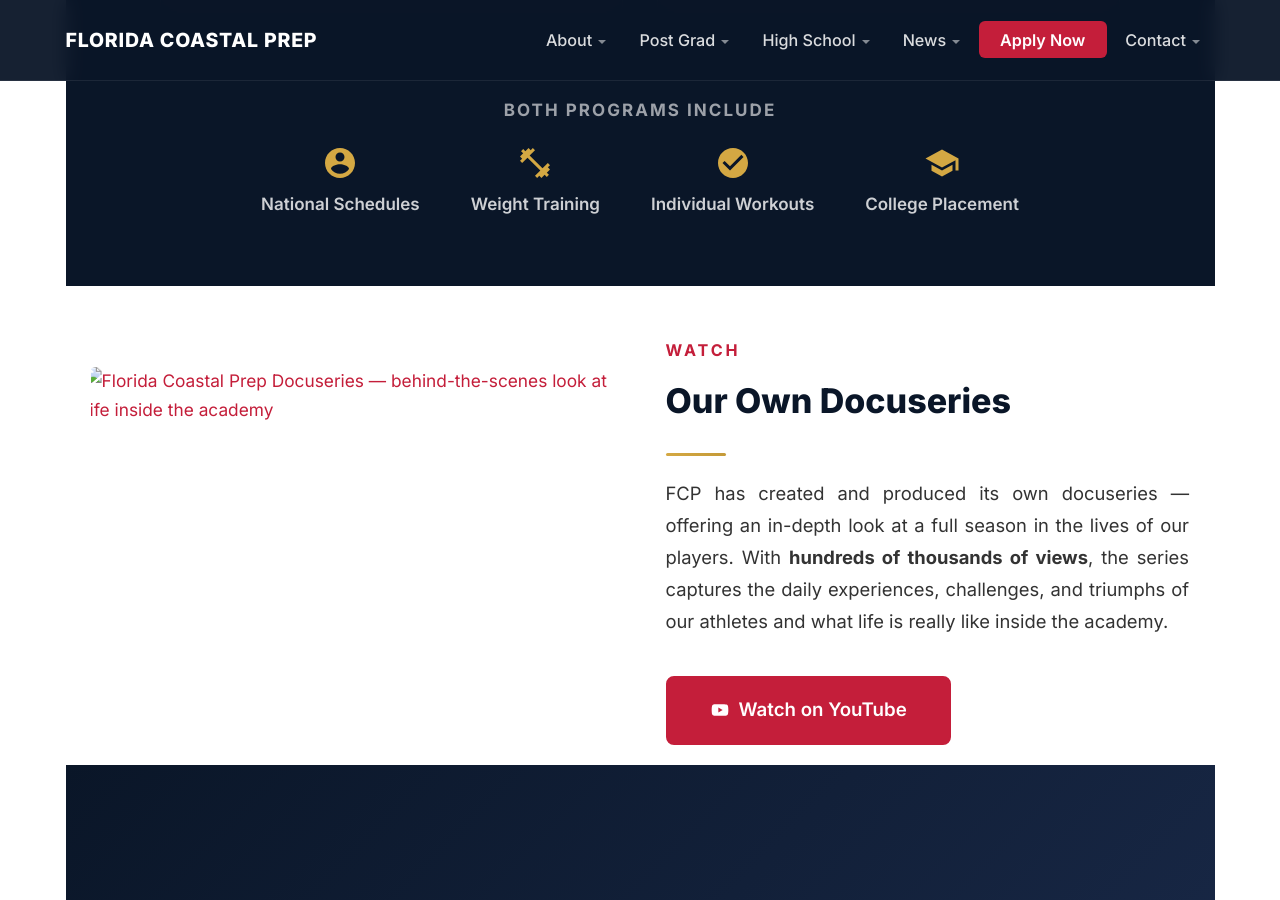
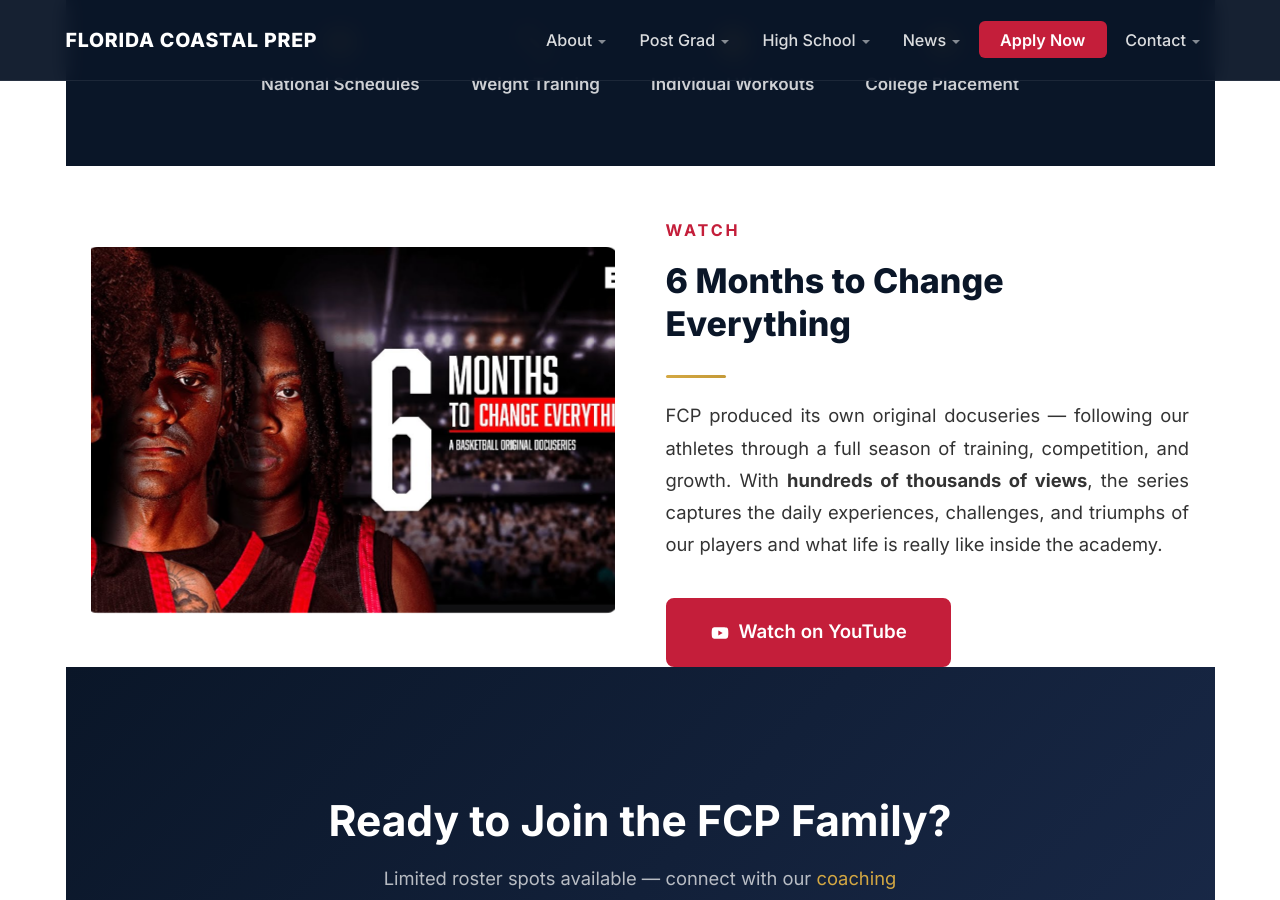
Before and after one commit to CoachD23/fcp-jekyll-site, a Jekyll site: the page built from about.md, in a window 1280 px wide and 900 px high, scrolled down 4440 px. Built offline with Jekyll 4.4.1, drawn with Linux system fonts in a browser that asks for light colours; a script that is not in the unit is left out; some of the changed text lies outside the part shown.

Commit message:
Remove Hudl from all pages, add partner logos + docuseries thumbnail images
- footer.html: Remove Hudl logo from site-wide footer partner bar
- training.md: Rename 'Hudl Film Breakdown' to 'Film Breakdown', remove Hudl branding
- about.md: Remove Hudl from partner logo bar, change 'Hudl film' to 'film breakdown'
- about.md: Update docuseries section with '6 Months to Change Everything' EP1 title and direct link
- Add images: adidas-logo.png, usssa-logo.png, jr-nba-logo.png, docuseries-thumbnail.jpg

```diff
--- a/_includes/footer.html
+++ b/_includes/footer.html
@@ -56,7 +56,6 @@
     </div>
     <div class="footer-bottom">
       <div class="footer-partners">
-        <img src="{{ '/assets/images/partners/hudl.png' | relative_url }}" alt="Hudl" height="30">
         <img src="{{ '/assets/images/partners/adidas.png' | relative_url }}" alt="Adidas" height="30">
         <img src="{{ '/assets/images/partners/gear.png' | relative_url }}" alt="Gear" height="30">
         <img src="{{ '/assets/images/partners/ussa.png' | relative_url }}" alt="USSA" height="30">
--- a/about.md
+++ b/about.md
@@ -40,7 +40,6 @@
 <div class="fade-in" style="margin: 1rem auto 0; max-width: 960px; text-align: center;">
   <p style="font-size: 0.85rem; text-transform: uppercase; letter-spacing: 0.12em; color: #999; font-weight: 600; margin-bottom: 1rem;">Official Partners & Affiliations</p>
   <div style="display: flex; align-items: center; justify-content: center; gap: 2.5rem; flex-wrap: wrap; padding: 1.25rem 2rem; background: #fff; border-radius: 12px; border: 1px solid #eee;">
-    <img src="/assets/images/partners/hudl-logo.png" alt="Hudl — official film and recruiting partner" style="height: 32px; width: auto; opacity: 0.7;" loading="lazy">
     <img src="/assets/images/partners/adidas-logo.png" alt="Adidas — official apparel partner" style="height: 36px; width: auto; opacity: 0.7;" loading="lazy">
     <img src="/assets/images/grind-session-transparent.png" alt="The Grind Session — national basketball circuit" style="height: 40px; width: auto; opacity: 0.7;" loading="lazy">
     <img src="/assets/images/partners/usssa-logo.png" alt="USSSA — United States Specialty Sports Association" style="height: 36px; width: auto; opacity: 0.7;" loading="lazy">
@@ -110,7 +109,7 @@
     <div class="feature-card fade-in">
       <div class="feature-icon-svg"><svg viewBox="0 0 24 24"><path d="M16 6l2.29 2.29-4.88 4.88-4-4L2 16.59 3.41 18l6-6 4 4 6.3-6.29L22 12V6z"/></svg></div>
       <h3>Recruiting Pipeline</h3>
-      <p>Individual recruiting plans, Hudl film, exposure events, and direct relationships with college coaching staffs. See our <a href="/commitments/" style="color: #0a1628; font-weight: 600; text-decoration: underline;">500+ commitments</a>.</p>
+      <p>Individual recruiting plans, film breakdown, exposure events, and direct relationships with college coaching staffs. See our <a href="/commitments/" style="color: #0a1628; font-weight: 600; text-decoration: underline;">500+ commitments</a>.</p>
     </div>
     <div class="feature-card fade-in">
       <div class="feature-icon-svg"><svg viewBox="0 0 24 24"><path d="M20.57 14.86L22 13.43 20.57 12 17 15.57 8.43 7 12 3.43 10.57 2 9.14 3.43 7.71 2 5.57 4.14 4.14 2.71 2.71 4.14l1.43 1.43L2 7.71l1.43 1.43L2 10.57 3.43 12 7 8.43 15.57 17 12 20.57 13.43 22l1.43-1.43L16.29 22l2.14-2.14 1.43 1.43 1.43-1.43-1.43-1.43L22 16.29z"/></svg></div>
@@ -204,17 +203,17 @@
 <!-- FCP Docuseries -->
 <section class="program-grid fade-in" style="margin-top: 3rem;">
   <div class="program-image">
-    <a href="https://www.youtube.com/@floridacoastalprep" target="_blank" rel="noopener">
-      <img src="/assets/images/about/docuseries-thumbnail.jpg" alt="Florida Coastal Prep Docuseries — behind-the-scenes look at life inside the academy" loading="lazy" style="border-radius: 12px;">
+    <a href="https://youtu.be/25BENKaZbhQ" target="_blank" rel="noopener">
+      <img src="/assets/images/about/docuseries-thumbnail.jpg" alt="6 Months to Change Everything — Florida Coastal Prep original docuseries EP1" loading="lazy" style="border-radius: 12px;">
     </a>
   </div>
   <div class="program-details">
     <span class="section-label">Watch</span>
-    <h2 style="font-size: 2rem; font-weight: 800; color: #0a1628; margin-top: 0.5rem; line-height: 1.25;">Our Own Docuseries</h2>
+    <h2 style="font-size: 2rem; font-weight: 800; color: #0a1628; margin-top: 0.5rem; line-height: 1.25;">6 Months to Change Everything</h2>
     <div class="gold-rule" style="margin: 0.75rem 0 1.25rem;"></div>
-    <p style="font-size: 1.08rem; line-height: 1.75; color: #333; text-align: justify;">FCP has created and produced its own docuseries — offering an in-depth look at a full season in the lives of our players. With <strong>hundreds of thousands of views</strong>, the series captures the daily experiences, challenges, and triumphs of our athletes and what life is really like inside the academy.</p>
+    <p style="font-size: 1.08rem; line-height: 1.75; color: #333; text-align: justify;">FCP produced its own original docuseries — following our athletes through a full season of training, competition, and growth. With <strong>hundreds of thousands of views</strong>, the series captures the daily experiences, challenges, and triumphs of our players and what life is really like inside the academy.</p>
     <div style="margin-top: 1.25rem;">
-      <a href="https://www.youtube.com/@floridacoastalprep" target="_blank" rel="noopener" class="btn btn-primary" style="display: inline-flex; align-items: center; gap: 0.5rem;">
+      <a href="https://youtu.be/25BENKaZbhQ" target="_blank" rel="noopener" class="btn btn-primary" style="display: inline-flex; align-items: center; gap: 0.5rem;">
         <svg viewBox="0 0 24 24" style="width: 20px; height: 20px; fill: currentColor;"><path d="M10 15l5.19-3L10 9v6m11.56-7.83c.13.47.22 1.1.28 1.9.07.8.1 1.49.1 2.09L22 12c0 2.19-.16 3.8-.44 4.83-.25.9-.83 1.48-1.73 1.73-.47.13-1.33.22-2.65.28-1.3.07-2.49.1-3.59.1L12 19c-4.19 0-6.8-.16-7.83-.44-.9-.25-1.48-.83-1.73-1.73-.13-.47-.22-1.1-.28-1.9-.07-.8-.1-1.49-.1-2.09L2 12c0-2.19.16-3.8.44-4.83.25-.9.83-1.48 1.73-1.73.47-.13 1.33-.22 2.65-.28 1.3-.07 2.49-.1 3.59-.1L12 5c4.19 0 6.8.16 7.83.44.9.25 1.48.83 1.73 1.73z"/></svg>
         Watch on YouTube
       </a>
```
Also changed, not shown: training.md (+2 -2 lines), assets/images/about/docuseries-thumbnail.jpg (added), assets/images/partners/adidas-logo.png (added), assets/images/partners/jr-nba-logo.png (added), assets/images/partners/usssa-logo.png (added).
